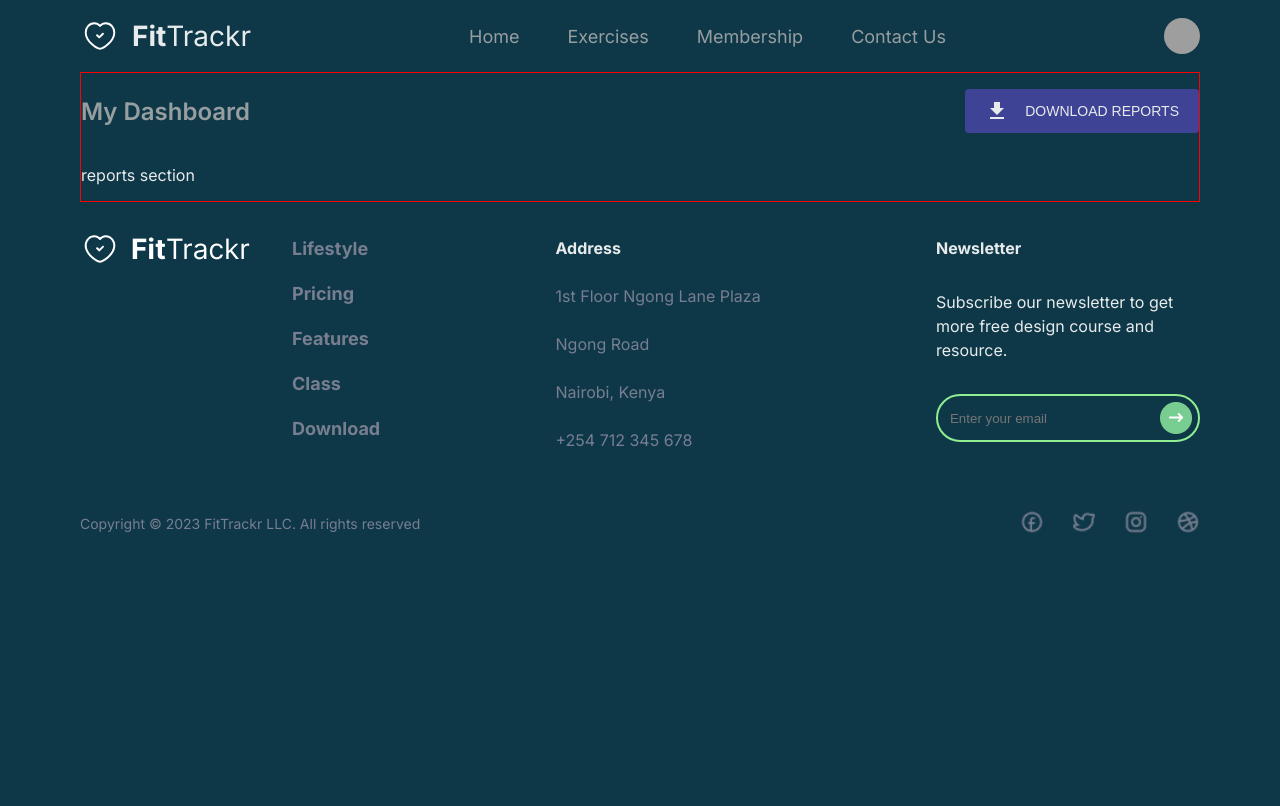
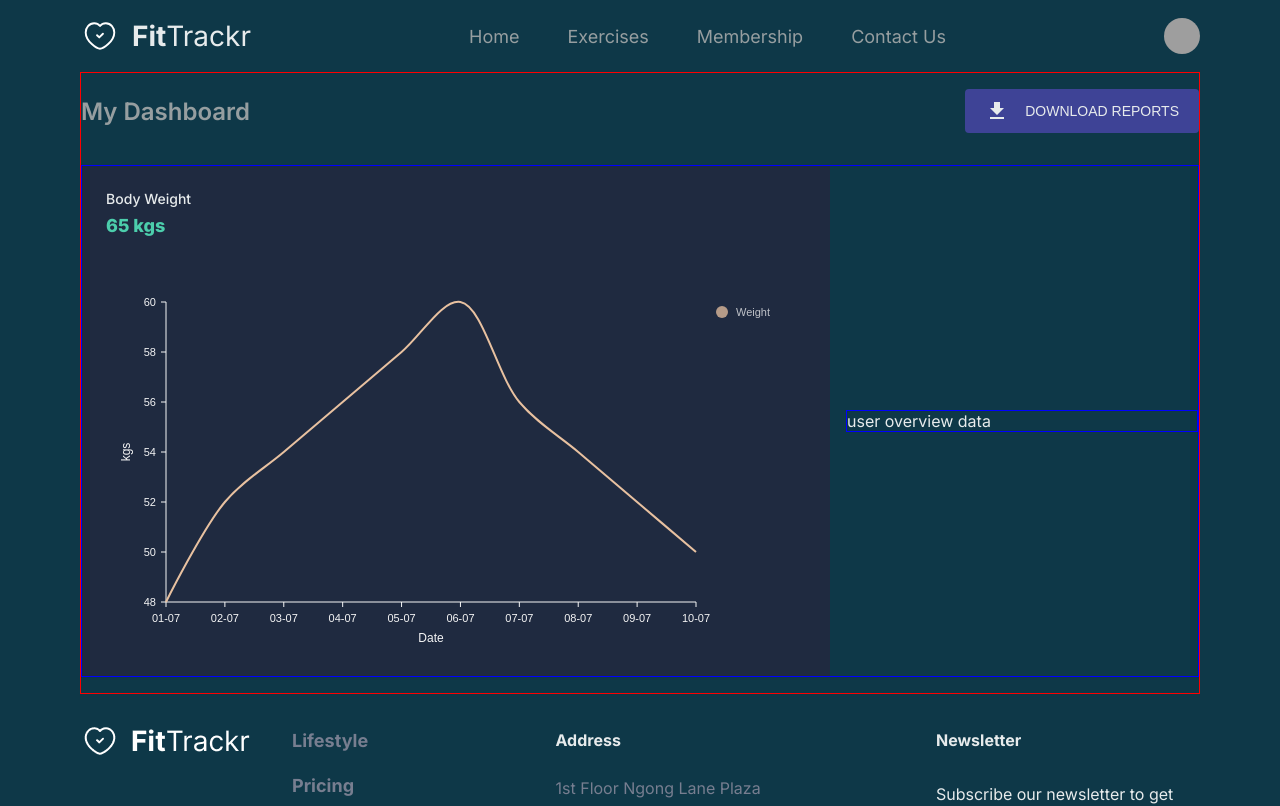
Before and after one commit to Ase020/fitTrackr-client, a React (Vite) app: page /dashboard in a window 1280 px wide. Shown: the top 806 px of the page. Built offline with nearby package versions, Linux system fonts and the light colour scheme; grey boxes are pictures that could not be loaded; a web font is replaced by a local one.

Commit message:
add weight chart

```diff
--- a/package.json
+++ b/package.json
@@ -14,6 +14,7 @@
     "@emotion/styled": "^11.11.0",
     "@mui/icons-material": "^5.14.1",
     "@mui/material": "^5.14.2",
+    "@nivo/line": "^0.83.0",
     "react": "^18.2.0",
     "react-dom": "^18.2.0",
     "react-router-dom": "^6.14.2"
--- a/src/components/index.js
+++ b/src/components/index.js
@@ -1,7 +1,8 @@
-import { default as Navbar } from './navbar/Navbar';
-import { default as Footer } from './footer/Footer';
-import { default as HeroSection } from './hero-section/HeroSection';
-import { default as CleanDesign } from './clean-design/CleanDesign';
-import { default as ExerciseCard } from './exerciseCard/ExerciseCard';
+import { default as Navbar } from "./navbar/Navbar";
+import { default as Footer } from "./footer/Footer";
+import { default as HeroSection } from "./hero-section/HeroSection";
+import { default as CleanDesign } from "./clean-design/CleanDesign";
+import { default as ExerciseCard } from "./exerciseCard/ExerciseCard";
+import { default as LineChart } from "./lineChart/LineChart";
 
-export { Navbar, Footer, HeroSection, CleanDesign, ExerciseCard };
+export { Navbar, Footer, HeroSection, CleanDesign, ExerciseCard, LineChart };
--- /dev/null
+++ b/src/components/lineChart/LineChart.jsx
@@ -0,0 +1,116 @@
+import { ResponsiveLine } from "@nivo/line";
+
+import { lineData as data } from "../../constants";
+// make sure parent container have a defined height when using
+// responsive component, otherwise height will be 0 and
+// no chart will be rendered.
+// website examples showcase many properties,
+// you'll often use just a few of them.
+
+const LineChart = () => (
+  <ResponsiveLine
+    data={data}
+    theme={{
+      axis: {
+        domain: {
+          line: {
+            stroke: "whitesmoke",
+          },
+        },
+        legend: {
+          text: {
+            fill: "whitesmoke",
+          },
+        },
+        ticks: {
+          line: {
+            stroke: "whitesmoke",
+            strokeWidth: 1,
+          },
+          text: {
+            fill: "whitesmoke",
+          },
+        },
+      },
+      legends: {
+        text: {
+          fill: "whitesmoke",
+        },
+      },
+      tooltip: {
+        container: {
+          color: "#3e4396",
+        },
+      },
+    }}
+    margin={{ top: 50, right: 110, bottom: 50, left: 60 }}
+    colors={{ scheme: "nivo" }}
+    xScale={{ type: "point" }}
+    yScale={{
+      type: "linear",
+      min: "auto",
+      max: "auto",
+      stacked: true,
+      reverse: false,
+    }}
+    yFormat=" >-.2f"
+    curve="catmullRom"
+    axisTop={null}
+    axisRight={null}
+    axisBottom={{
+      orient: "bottom",
+      tickSize: 5,
+      tickPadding: 5,
+      tickRotation: 0,
+      legend: "Date",
+      legendOffset: 36,
+      legendPosition: "middle",
+    }}
+    axisLeft={{
+      orient: "left",
+      tickSize: 5,
+      tickValues: 5,
+      tickPadding: 5,
+      tickRotation: 0,
+      legend: "kgs",
+      legendOffset: -40,
+      legendPosition: "middle",
+    }}
+    enableGridX={false}
+    enableGridY={false}
+    pointSize={10}
+    pointColor={{ theme: "background" }}
+    pointBorderWidth={2}
+    pointBorderColor={{ from: "serieColor" }}
+    pointLabelYOffset={-12}
+    useMesh={true}
+    legends={[
+      {
+        anchor: "top-right",
+        direction: "column",
+        justify: false,
+        translateX: 100,
+        translateY: 0,
+        itemsSpacing: 0,
+        itemDirection: "left-to-right",
+        itemWidth: 80,
+        itemHeight: 20,
+        itemOpacity: 0.75,
+        symbolSize: 12,
+        symbolShape: "circle",
+        symbolBorderColor: "rgba(0, 0, 0, .5)",
+        effects: [
+          {
+            on: "hover",
+            style: {
+              itemBackground: "rgba(0, 0, 0, .03)",
+              itemOpacity: 1,
+            },
+          },
+        ],
+      },
+    ]}
+  />
+);
+
+export default LineChart;
--- a/src/constants/index.js
+++ b/src/constants/index.js
@@ -18,3 +18,52 @@ export const design = [
     bgColor: "#45B26B",
   },
 ];
+
+export const lineData = [
+  {
+    id: "Weight",
+    color: "hsl(1, 70%, 50%)",
+    data: [
+      {
+        x: "01-07",
+        y: 48,
+      },
+      {
+        x: "02-07",
+        y: 52,
+      },
+      {
+        x: "03-07",
+        y: 54,
+      },
+      {
+        x: "04-07",
+        y: 56,
+      },
+      {
+        x: "05-07",
+        y: 58,
+      },
+      {
+        x: "06-07",
+        y: 60,
+      },
+      {
+        x: "07-07",
+        y: 56,
+      },
+      {
+        x: "08-07",
+        y: 54,
+      },
+      {
+        x: "09-07",
+        y: 52,
+      },
+      {
+        x: "10-07",
+        y: 50,
+      },
+    ],
+  },
+];
--- a/src/pages/dashboard/Dashboard.jsx
+++ b/src/pages/dashboard/Dashboard.jsx
@@ -1,6 +1,7 @@
 import DownloadIcon from "@mui/icons-material/Download";
 
 import "./dashboard.css";
+import { LineChart } from "../../components";
 
 const Dashboard = () => {
   return (
@@ -12,7 +13,22 @@ const Dashboard = () => {
           <p className="dashboard_download-p">Download Reports</p>
         </button>
       </div>
-      <div className="dashboard_report-section">reports section</div>
+      <div className="dashboard_report-section">
+        {/* Row 1 */}
+        <div className="dashboard_bmi_user-container">
+          <div className="bmi_container">
+            <div className="bmi_header-container">
+              <p className="bmi_header">Body Weight</p>
+              <p className="bmi_body">65 kgs</p>
+            </div>
+            <div className="graph_box">
+              <LineChart />
+            </div>
+          </div>
+
+          <div className="user_overview_container">user overview data</div>
+        </div>
+      </div>
     </div>
   );
 };
--- a/src/pages/dashboard/dashboard.css
+++ b/src/pages/dashboard/dashboard.css
@@ -34,6 +34,49 @@
   border-radius: 4px;
 }
 
-.dashboard_download-img {
-  color: #3e4396;
+.dashboard_report-section {
+  border: 1px solid blue;
 }
+
+.dashboard_bmi_user-container {
+  display: flex;
+  justify-content: space-between;
+  align-items: center;
+  gap: 16px;
+}
+
+.bmi_container {
+  flex: 2;
+  padding: 24px;
+  background: #1f2a40;
+
+  display: flex;
+  flex-direction: column;
+  gap: 16px;
+}
+
+.bmi_header-container {
+  display: flex;
+  flex-direction: column;
+  gap: 8px;
+  font-weight: 500;
+}
+
+.bmi_header {
+  font-size: 14px;
+}
+
+.bmi_body {
+  color: #4cceac;
+  font-size: 18px;
+  font-weight: 800;
+}
+
+.graph_box {
+  height: 400px;
+}
+
+.user_overview_container {
+  flex: 1;
+  border: 1px solid blue;
+}
```
Also changed, not shown: 1 other file (tests, documents, lock files or other folders).
